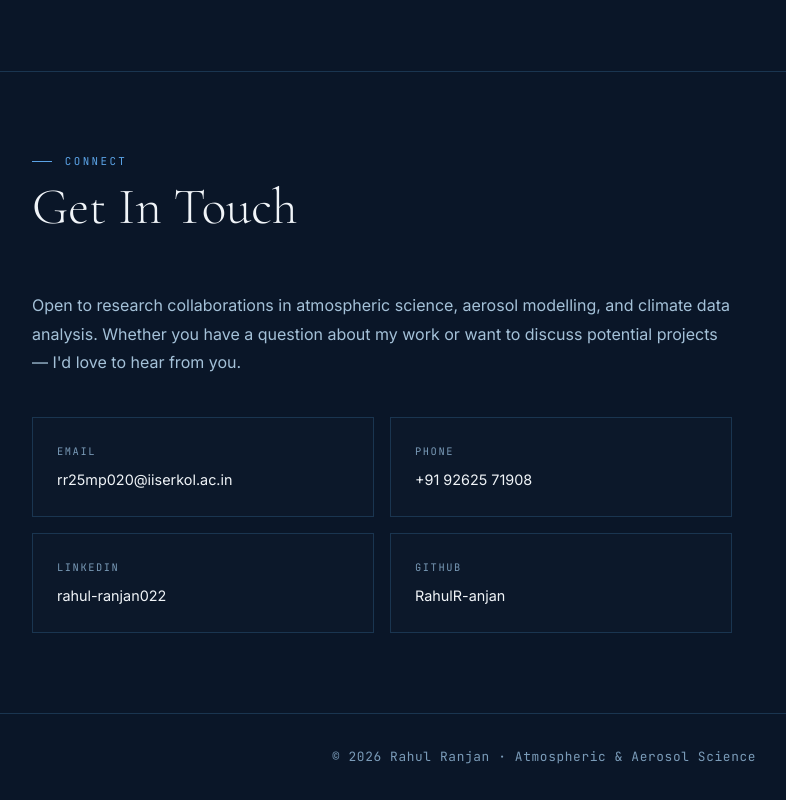
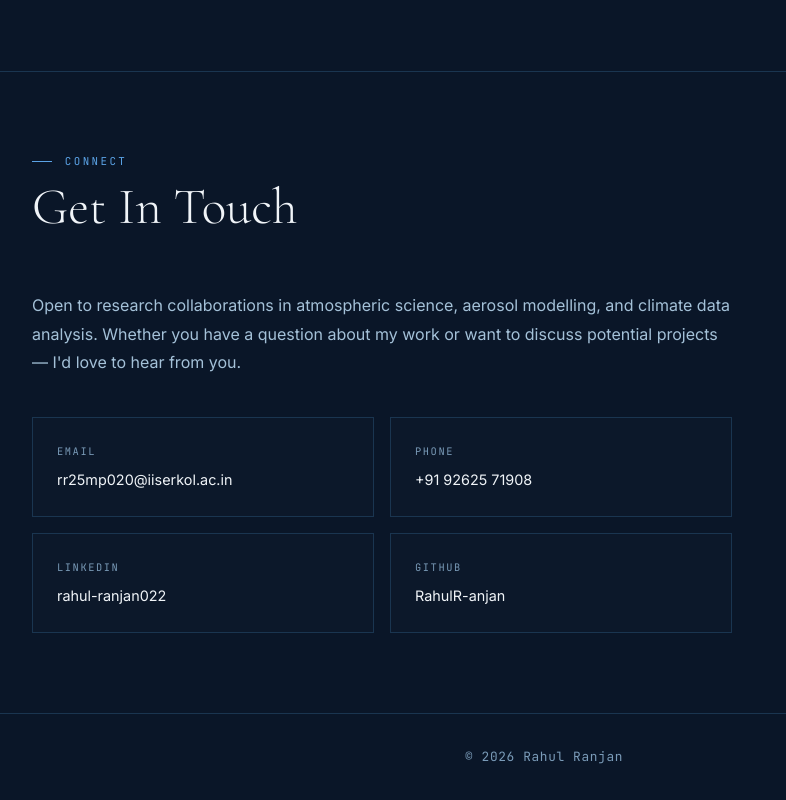
Before and after one commit to RahulR-anjan/RahulR-anjan.github-io, a plain HTML site: page index.html in a window 1280 px wide. Shown: the part 4043-4843 px from the top of the page, without its empty margins (96-882 px from the left). Drawn offline with nearby package versions, Linux system fonts and the light colour scheme.

Commit message:
Update index.html

```diff
--- a/index.html
+++ b/index.html
@@ -329,7 +329,7 @@
 
   <!-- Footer -->
   <footer class="footer">
-    <p>© 2026 Rahul Ranjan · Atmospheric & Aerosol Science</p>
+    <p>© 2026 Rahul Ranjan </p>
   </footer>
 
   <!-- Aerosol Particle Simulation -->
```
